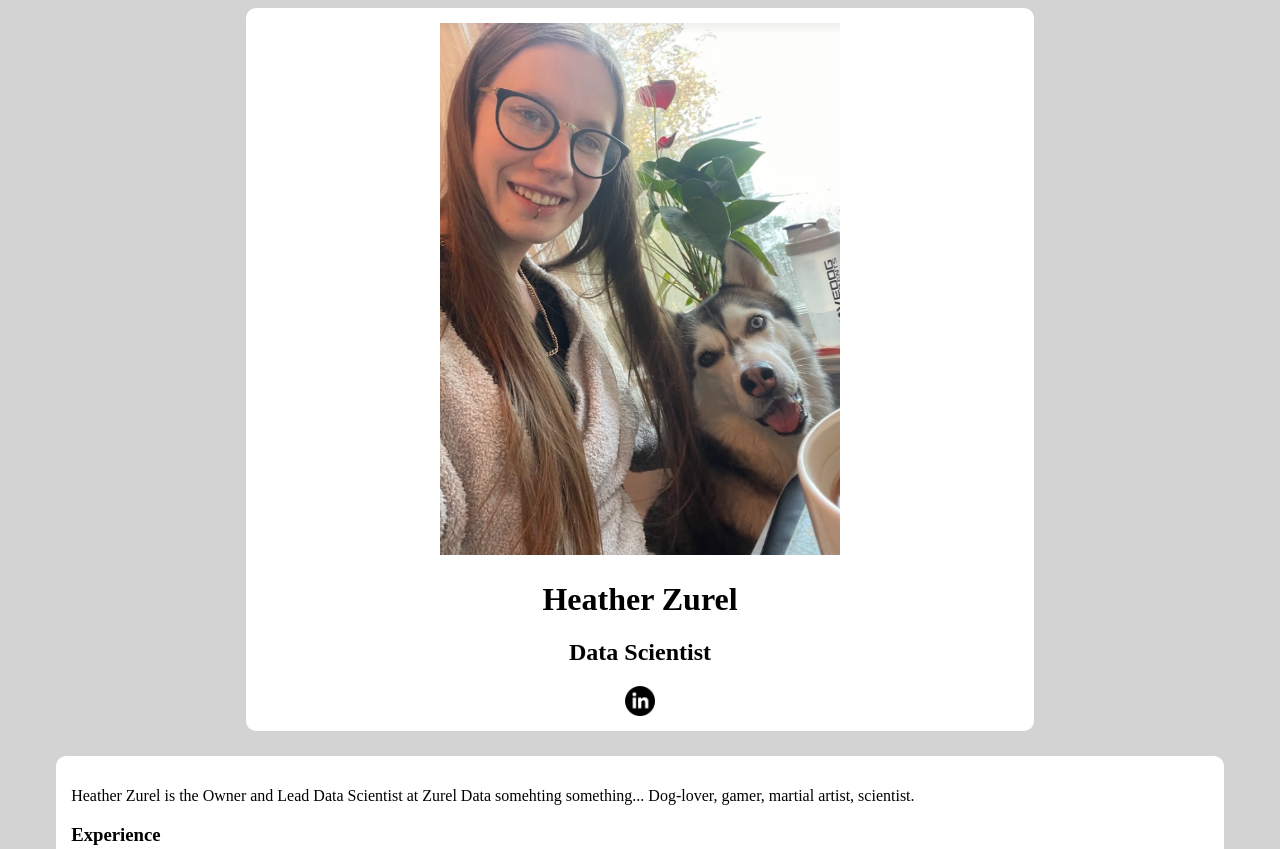
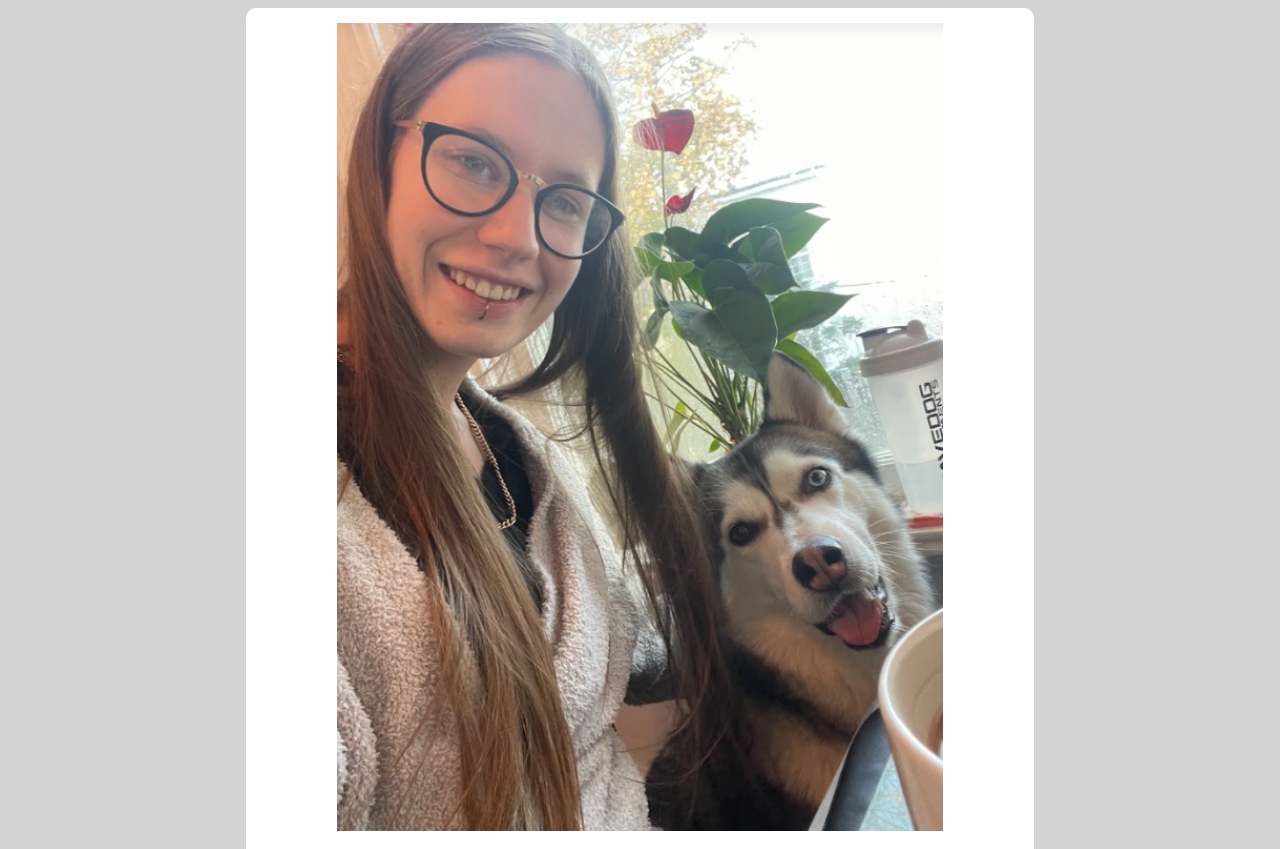
Before and after one commit to Zeather709/website, a plain HTML site: page index.html in a window 1280 px wide. Shown: the top 849 px of the page. Drawn offline with Linux system fonts and the light colour scheme.

Commit message:
figure out the button animation and autoscale pic

```diff
--- a/style.css
+++ b/style.css
@@ -13,34 +13,16 @@ div{
 }
 
 
-
-#linkedin{
-  width:40px;
-  transition: transform 0.5s ease;
+#liknedin {
+	transition: all .5s ease-in-out;
 }
-
-#linkedin:hover{
-  width: 45px;
-}
-
-.grow-on-hover {
-  display: inline-block;
-  vertical-align: middle;
-  -webkit-transform: perspective(1px) translateZ(0);
-  transform: perspective(1px) translateZ(0);
-  box-shadow: 0 0 1px rgba(0, 0, 0, 0);
-  -webkit-transition-duration: 0.3s;
-  transition-duration: 0.3s;
-  -webkit-transition-property: transform;
-  transition-property: transform;
-}
-.grow-on-hover:hover, .grow-on-hover:focus, .grow-on-hover:active {
-  -webkit-transform: scale(1.2);
-  transform: scale(1.2);
-}
+#linkedin:hover {
+    	transform: scale(1.2);
+    }
 
 img{
-  width: 400px;
+    height: auto;
+    width: 80%;
 }
 
 #div2{
```
